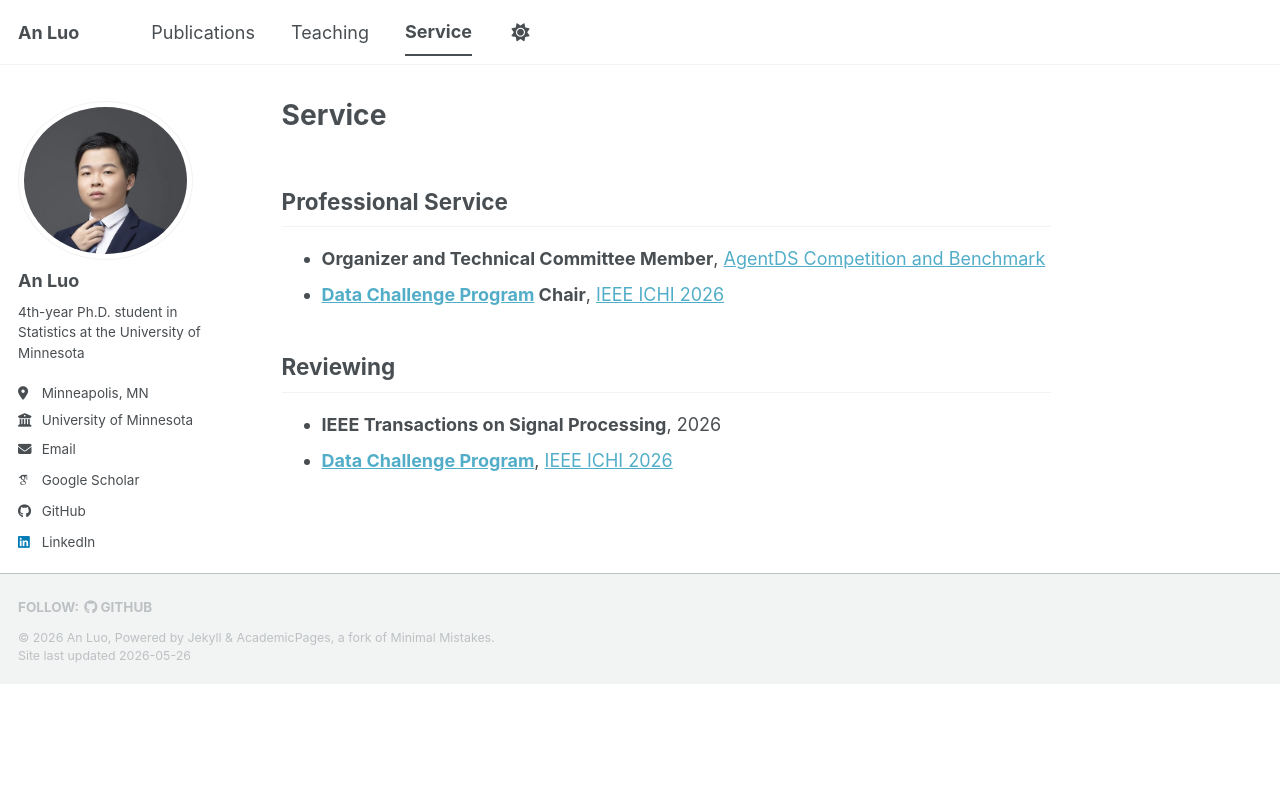
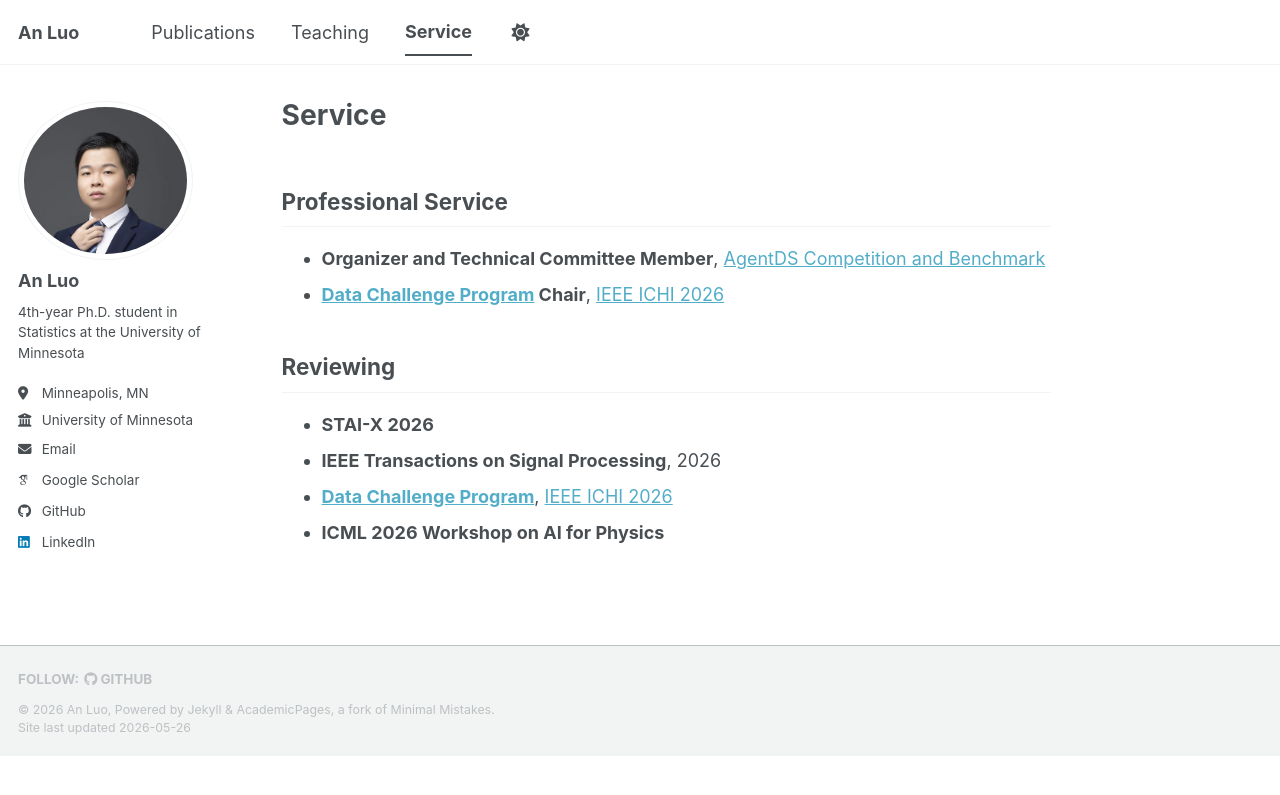
Before and after one commit to AnLuo1/AnLuo1.github.io, a Jekyll site: the page built from _pages/service.md, in a window 1280 px wide. Shown: the top 795 px of the page. Built offline with Jekyll 4.4.1, drawn with Linux system fonts in a browser that asks for light colours; some web fonts are replaced; a script bundle is joined from its source files by our own code; library files that are not in the unit come from our copies.

Commit message:
Update service.md
Added reviewing experience on stai-x  and icml ai4physics workshop

```diff
--- a/_pages/service.md
+++ b/_pages/service.md
@@ -11,6 +11,7 @@ author_profile: true
 - **[Data Challenge Program](/datachallenge/) Chair**, [IEEE ICHI 2026](https://zhang-informatics.github.io/ICHI2026/program.html)
 
 ## Reviewing
-
+- **STAI-X 2026**
 - **IEEE Transactions on Signal Processing**, 2026
 - **[Data Challenge Program](/datachallenge/)**, [IEEE ICHI 2026](https://zhang-informatics.github.io/ICHI2026/program.html)
+- **ICML 2026 Workshop on AI for Physics**
```
